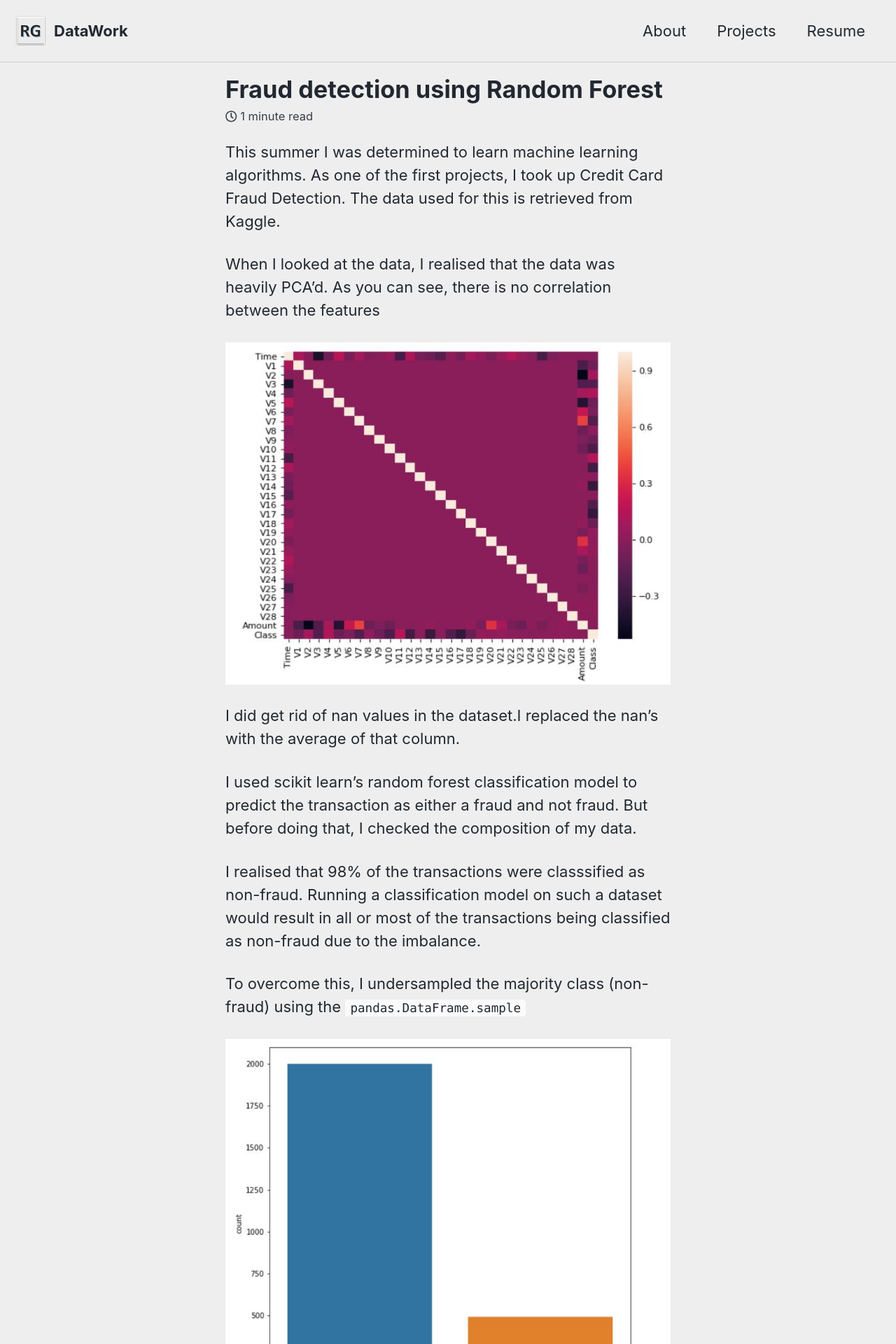
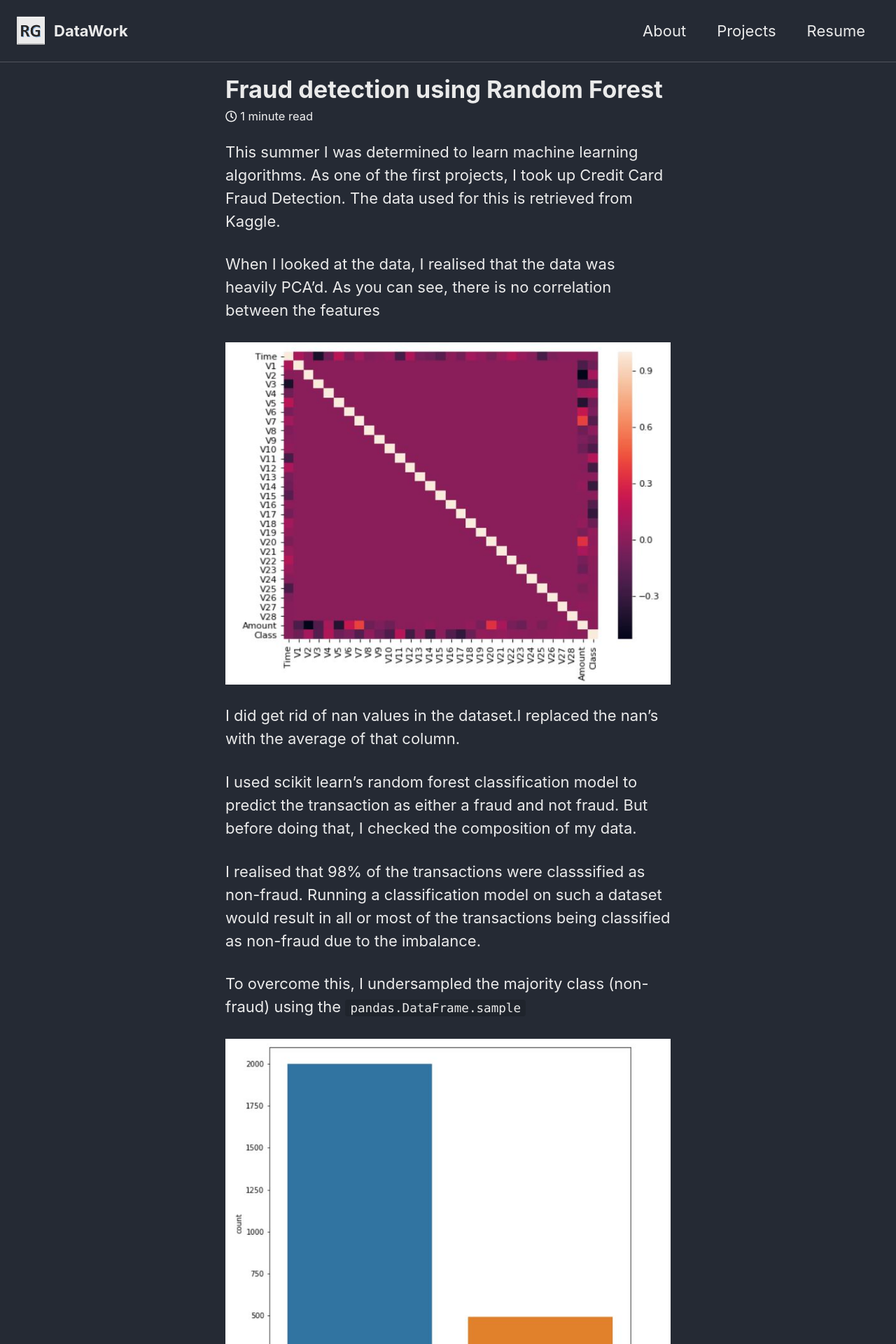
Before and after one commit to rohitgang/rohitgang.github.io, a Jekyll site: the page built from _posts/2019-07-03-frauddetect.md, in a window 1280 px wide. Shown: the top 1920 px of the page at 70% size. Built offline with Jekyll 4.4.1, drawn with Linux system fonts in a browser that asks for light colours; cached includes are drawn as plain includes; nearby versions of some CDN libraries.

Commit message:
Update _config.yml

```diff
--- a/_config.yml
+++ b/_config.yml
@@ -10,9 +10,9 @@
 # Review documentation to determine if you should use `theme` or `remote_theme`
 # https://mmistakes.github.io/minimal-mistakes/docs/quick-start-guide/#installing-the-theme
 
-theme                  : "minima"
+theme                  : "minimal"
 remote_theme           : "mmistakes/minimal-mistakes"
-minimal_mistakes_skin    : "air" # "air", "aqua", "contrast", "dark", "dirt", "neon", "mint", "plum", "sunrise"
+minimal_mistakes_skin    : "dark" # "air", "aqua", "contrast", "dark", "dirt", "neon", "mint", "plum", "sunrise"
 
 # Site Settings
 locale                   : "en-US"
```
